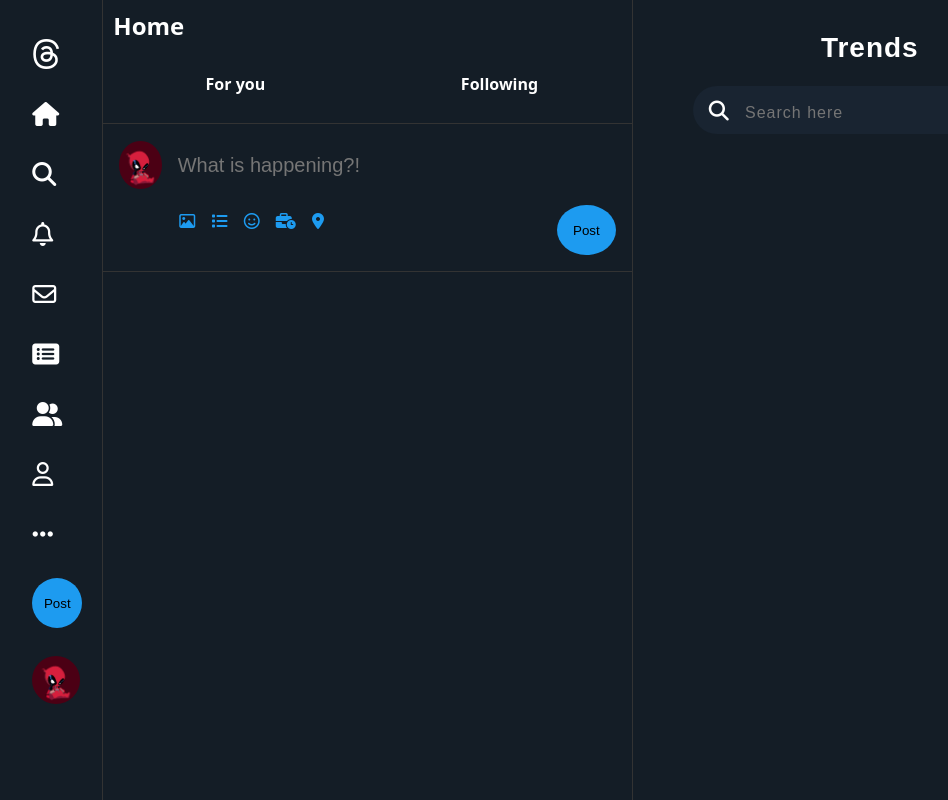
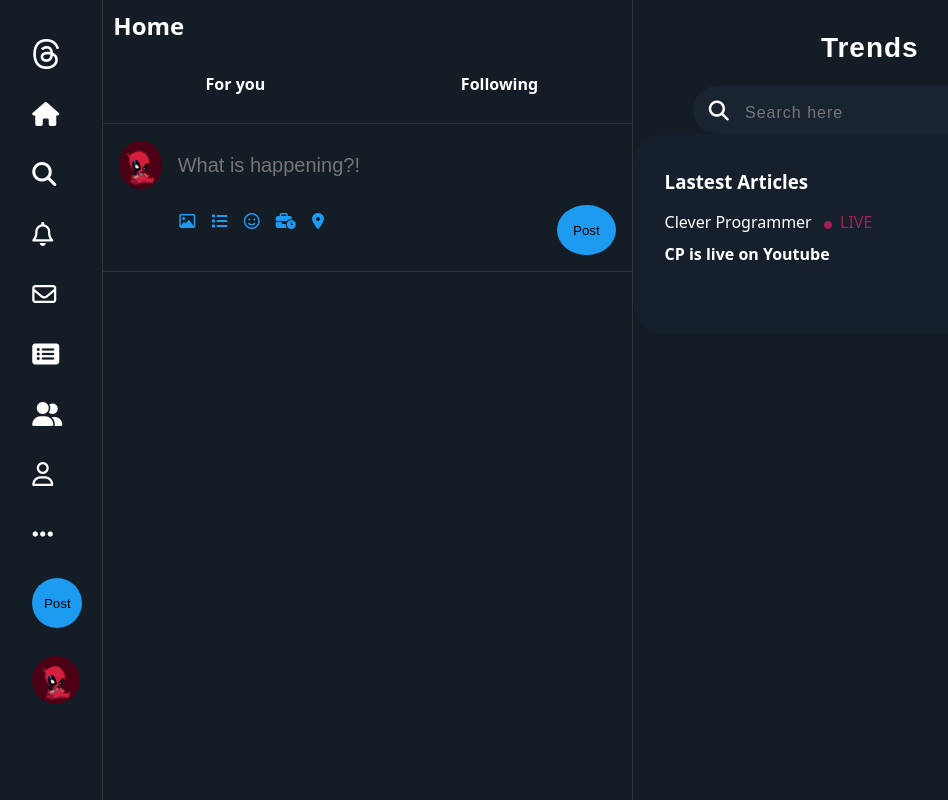
Before and after one commit to Saksham1411/Twitter-Clone, a plain HTML site: page index.html in a window 1280 px wide. Shown: the whole page, without its empty margins (173-1121 px from the left). Drawn offline with Linux system fonts and the light colour scheme.

Commit message:
styling first section.

```diff
--- a/index.html
+++ b/index.html
@@ -148,8 +148,20 @@
 
       <!-- What's Happening -->
       <div class="latest">
-        <h3></h3>
-        <div></div>
+        <h3>Lastest Articles</h3>
+        <div class="sec1">
+          <div>
+            <p>
+              Clever Programmer
+              <span
+                ><i class="fa-solid fa-circle"></i> LIVE</span
+                LIVE</span
+              >
+            </p>
+            <h4>CP is live on Youtube</h4>
+          </div>
+          <img src="" alt="" />
+        </div>
       </div>
 
       <!-- Who to follow -->
--- a/style.css
+++ b/style.css
@@ -277,7 +277,26 @@ ul.side li:hover {
 
         .latest{
             padding: 32px;
+            width: 90%;
+            height:200px;
+            background-color: #19273760;
+            display: flex;
+            flex-direction: column;
+            justify-content: space-between;
+            border-radius: 30px;
+        }
 
+        .sec1 span{
+            color: #c51f5d;
+            opacity: 0.8;
+        }
+
+        .sec1 span i {
+            color: #c51f5d;
+            font-size: 8px;
+            margin-right: 4px;
+            margin-left: 8px;
+            padding-bottom: 5px;
         }
 
 
```
